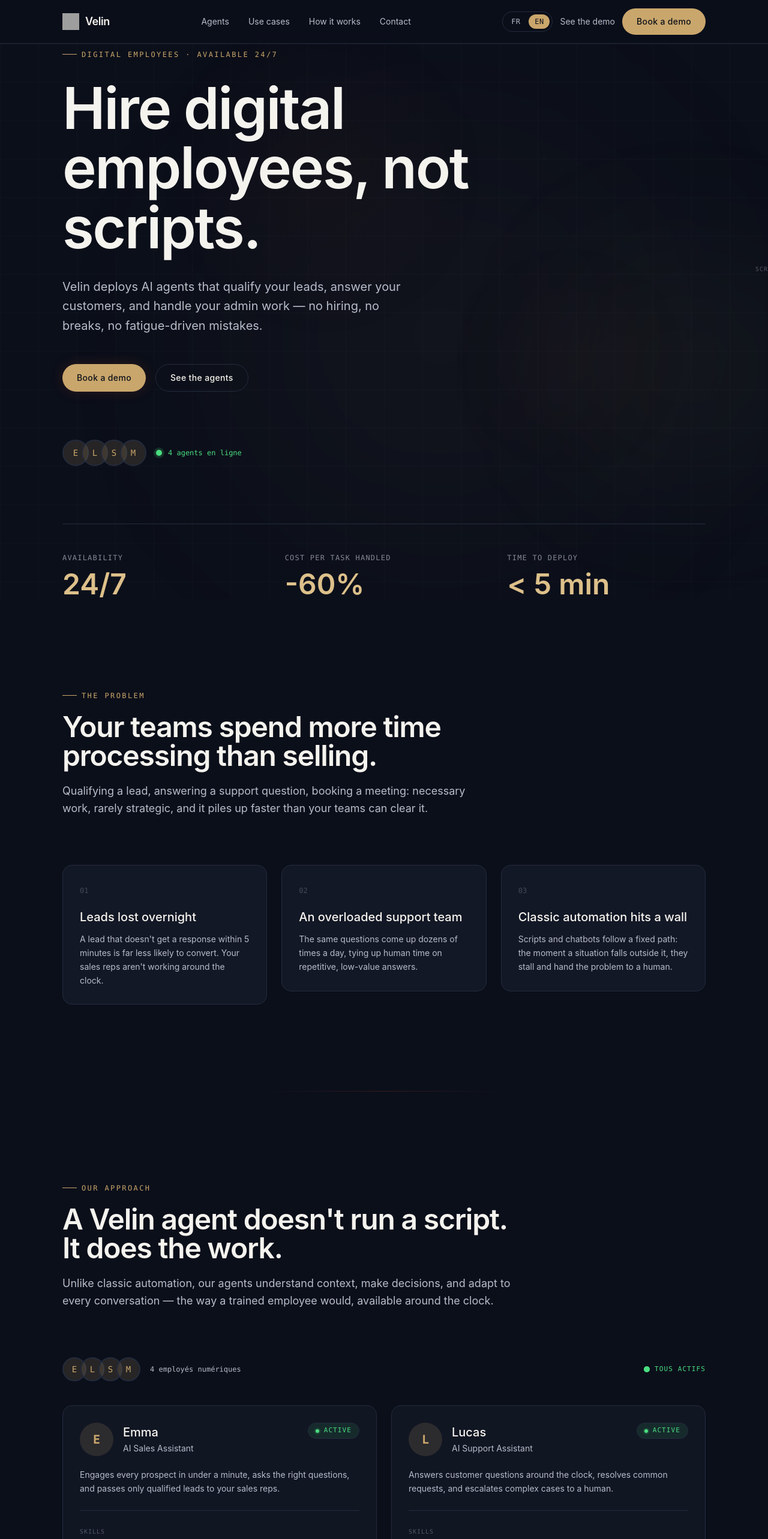
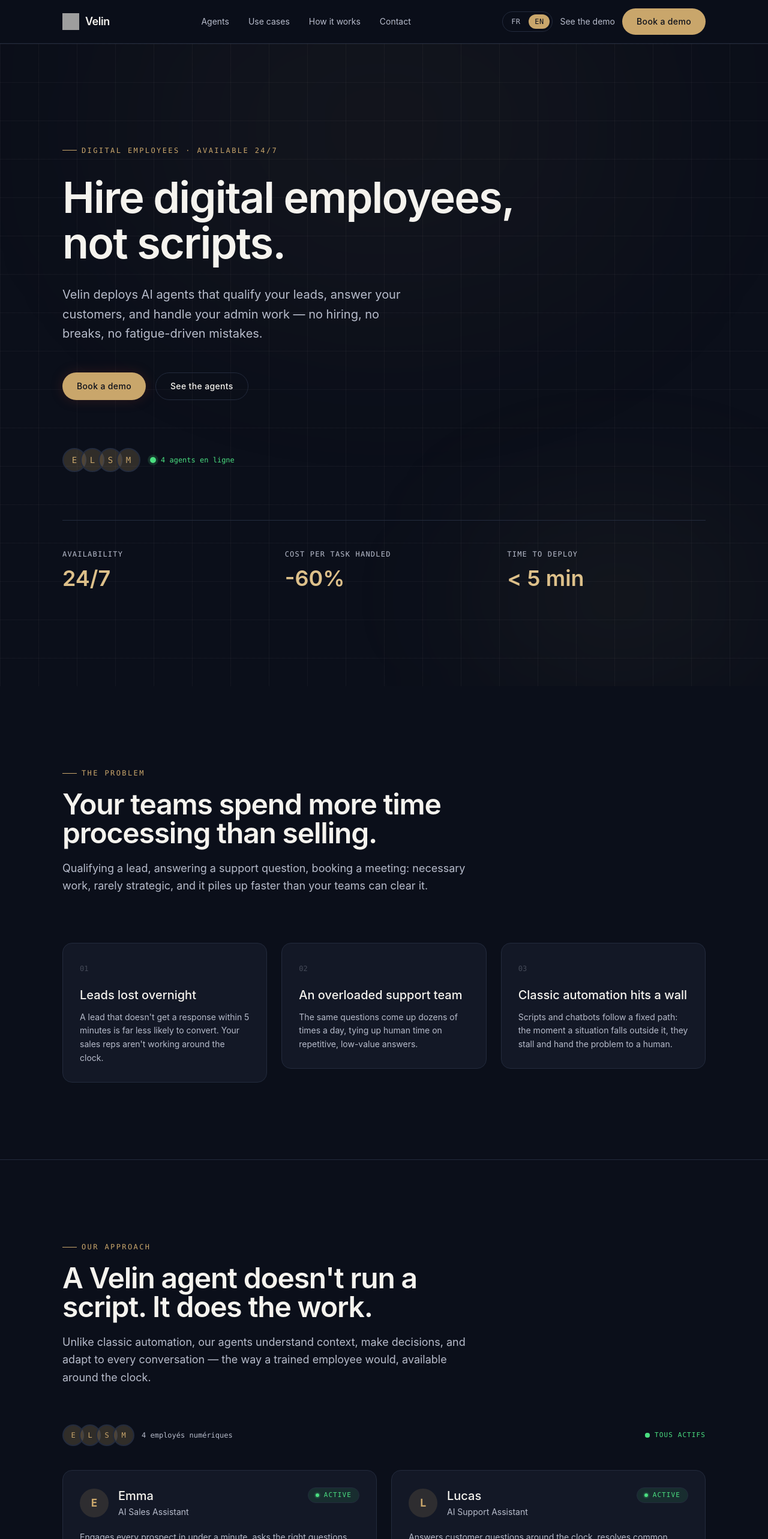
Before and after one commit to bloxiii/Roster, a Next.js app: page /en in a window 1280 px wide. Shown: the top 2566 px of the page at 60% size. Built offline with nearby package versions, Linux system fonts and the light colour scheme; grey boxes are pictures that could not be loaded.

Commit message:
Revert "design: immersive spatial — particules, parallax, plein écran, glow"
This reverts commit a75dbf9169d85366c76f1257b93a29db5d7851c2.

```diff
--- a/app/[locale]/layout.tsx
+++ b/app/[locale]/layout.tsx
@@ -36,8 +36,6 @@
   };
 }
 
-import { ParticleField } from "@/components/ui/ParticleField";
-
 export default async function LocaleLayout({
   children,
   params,
@@ -51,12 +49,12 @@
     notFound();
   }
 
+  // Permet le rendu statique (SSG) des pages traduites.
   setRequestLocale(locale);
 
   return (
     <html lang={locale} className="h-full">
       <body className="min-h-full flex flex-col bg-ink text-paper antialiased">
-        <ParticleField />
         <NextIntlClientProvider>{children}</NextIntlClientProvider>
       </body>
     </html>
--- a/components/sections/Benefits.tsx
+++ b/components/sections/Benefits.tsx
@@ -10,7 +10,7 @@
   const items = t.raw("items") as Benefit[];
 
   return (
-    <section className="section-glow-border relative bg-ink-soft py-36">
+    <section className="border-t border-border/60 bg-ink-soft py-32">
       <Container>
         <Reveal animation="fade-scale" duration={1000}>
           <div className="max-w-2xl">
--- a/components/sections/Hero.tsx
+++ b/components/sections/Hero.tsx
@@ -5,7 +5,6 @@
 import { Button } from "@/components/ui/Button";
 import { Eyebrow } from "@/components/ui/Eyebrow";
 import { Reveal, AnimatedCounter } from "@/components/ui/Reveal";
-import { Parallax } from "@/components/ui/Parallax";
 import type { Stat } from "@/types";
 
 export function Hero() {
@@ -13,53 +12,44 @@
   const stats = t.raw("stats") as Stat[];
 
   return (
-    <section className="relative min-h-[100svh] flex items-center overflow-hidden">
-      {/* Grille de fond */}
-      <div aria-hidden className="absolute inset-0 bg-grid opacity-60" />
+    <section className="relative overflow-hidden bg-grid">
+      <div aria-hidden className="pointer-events-none absolute -top-40 left-1/2 h-[600px] w-[900px] -translate-x-1/2 rounded-full bg-brass/8 blur-[160px] animate-pulse-slow" />
+      <div aria-hidden className="pointer-events-none absolute bottom-0 right-0 h-[300px] w-[500px] rounded-full bg-brass/5 blur-[120px]" />
 
-      {/* Glow principal — parallax lent */}
-      <Parallax speed={-0.15} className="absolute inset-0 pointer-events-none">
-        <div className="absolute top-[-20%] left-[30%] h-[700px] w-[700px] rounded-full bg-brass/8 blur-[180px] animate-pulse-slow" />
-      </Parallax>
-      <Parallax speed={0.1} className="absolute inset-0 pointer-events-none">
-        <div className="absolute bottom-[-10%] right-[-5%] h-[400px] w-[400px] rounded-full bg-brass/5 blur-[120px]" />
-      </Parallax>
-
-      <Container className="relative z-10 flex flex-col items-start py-32 md:py-0">
-        <Reveal animation="fade-blur" delay={200} duration={1000}>
+      <Container className="relative flex flex-col items-start py-28 md:py-40">
+        <Reveal animation="fade-blur" delay={0} duration={800}>
           <Eyebrow>{t("eyebrow")}</Eyebrow>
         </Reveal>
 
-        <Reveal animation="fade-scale" delay={400} duration={1200}>
-          <h1 className="mt-8 max-w-4xl font-display text-5xl font-semibold leading-[1.04] tracking-tight text-paper sm:text-6xl md:text-7xl lg:text-8xl">
+        <Reveal animation="fade-scale" delay={150} duration={1100}>
+          <h1 className="mt-8 max-w-3xl font-display text-4xl font-semibold leading-[1.06] tracking-tight text-paper sm:text-5xl md:text-6xl lg:text-7xl">
             {t("title")}
           </h1>
         </Reveal>
 
-        <Reveal animation="fade-blur" delay={700} duration={1000}>
+        <Reveal animation="fade-blur" delay={350} duration={900}>
           <p className="mt-8 max-w-xl text-lg leading-relaxed text-paper-dim md:text-xl">
             {t("subtitle")}
           </p>
         </Reveal>
 
-        <Reveal animation="fade-up" delay={900} duration={900}>
+        <Reveal animation="fade-up" delay={500} duration={800}>
           <div className="mt-12 flex flex-col gap-4 sm:flex-row">
             <Button href="#contact" className="btn-glow">{t("ctaPrimary")}</Button>
             <Button href="#agents" variant="secondary">{t("ctaSecondary")}</Button>
           </div>
         </Reveal>
 
-        {/* Équipe mini — effet "dashboard vivant" */}
-        <Reveal animation="fade-blur" delay={1200} duration={1100}>
+        <Reveal animation="fade-blur" delay={700} duration={1000}>
           <div className="mt-20 flex items-center gap-4">
-            <div className="flex -space-x-3">
+            <div className="flex -space-x-2.5">
               {["E", "L", "S", "M"].map((letter) => (
-                <div key={letter} className="flex h-11 w-11 items-center justify-center rounded-full border-2 border-ink bg-brass/15 font-mono text-sm font-medium text-brass transition-all duration-500 hover:scale-125 hover:bg-brass/30 hover:z-10 hover:border-brass/50">
+                <div key={letter} className="flex h-10 w-10 items-center justify-center rounded-full border-2 border-ink bg-brass/20 font-mono text-sm font-medium text-brass transition-all duration-300 hover:scale-110 hover:bg-brass/30 hover:z-10">
                   {letter}
                 </div>
               ))}
             </div>
-            <div className="flex items-center gap-2.5">
+            <div className="flex items-center gap-2">
               <span className="relative flex h-2.5 w-2.5">
                 <span className="absolute inline-flex h-full w-full animate-ping rounded-full bg-status opacity-75" />
                 <span className="relative inline-flex h-2.5 w-2.5 rounded-full bg-status" />
@@ -69,28 +59,19 @@
           </div>
         </Reveal>
 
-        {/* Stats avec compteurs animés */}
-        <div className="mt-24 grid w-full grid-cols-1 gap-10 border-t border-border/40 pt-12 sm:grid-cols-3">
+        <div className="mt-20 grid w-full grid-cols-1 gap-10 border-t border-border/60 pt-12 sm:grid-cols-3">
           {stats.map((stat, i) => (
-            <Reveal key={stat.label} animation="fade-up" delay={1400 + i * 200} duration={900}>
+            <Reveal key={stat.label} animation="fade-up" delay={800 + i * 150} duration={900}>
               <div>
-                <dt className="font-mono text-xs uppercase tracking-widest text-paper-dim/70">{stat.label}</dt>
-                <dd className="mt-3 font-display text-4xl font-semibold text-brass-bright md:text-5xl">
-                  <AnimatedCounter value={stat.value} duration={2000} />
+                <dt className="font-mono text-xs uppercase tracking-widest text-paper-dim">{stat.label}</dt>
+                <dd className="mt-3 font-display text-4xl font-semibold text-brass-bright">
+                  <AnimatedCounter value={stat.value} duration={1800} />
                 </dd>
               </div>
             </Reveal>
           ))}
         </div>
       </Container>
-
-      {/* Indicateur de scroll */}
-      <Reveal animation="fade-up" delay={2000} duration={800}>
-        <div className="absolute bottom-8 left-1/2 -translate-x-1/2 flex flex-col items-center gap-2">
-          <span className="text-[10px] uppercase tracking-widest text-paper-dim/40 font-mono">Scroll</span>
-          <div className="h-10 w-px bg-gradient-to-b from-paper-dim/30 to-transparent animate-pulse-slow" />
-        </div>
-      </Reveal>
     </section>
   );
 }
--- a/components/sections/HowItWorks.tsx
+++ b/components/sections/HowItWorks.tsx
@@ -10,7 +10,7 @@
   const steps = t.raw("steps") as Step[];
 
   return (
-    <section id="how-it-works" className="section-glow-border relative py-36">
+    <section id="how-it-works" className="border-t border-border/60 py-32">
       <Container>
         <Reveal animation="fade-scale" duration={1000}>
           <div className="max-w-2xl">
--- a/components/sections/Problem.tsx
+++ b/components/sections/Problem.tsx
@@ -10,7 +10,7 @@
   const points = t.raw("points") as Point[];
 
   return (
-    <section className="py-36">
+    <section className="py-32">
       <Container>
         <Reveal animation="fade-scale" duration={1000}>
           <div className="max-w-2xl">
--- a/components/sections/Solutions.tsx
+++ b/components/sections/Solutions.tsx
@@ -11,10 +11,10 @@
   const agents = root.raw("Agents") as Agent[];
 
   return (
-    <section id="agents" className="section-glow-border relative py-36">
+    <section id="agents" className="border-t border-border/60 py-32">
       <Container>
-        <Reveal animation="fade-scale" duration={1100}>
-          <div className="max-w-3xl">
+        <Reveal animation="fade-scale" duration={1000}>
+          <div className="max-w-2xl">
             <Eyebrow>{t("eyebrow")}</Eyebrow>
             <h2 className="mt-5 font-display text-3xl font-semibold tracking-tight text-paper sm:text-4xl md:text-5xl">
               {t("title")}
@@ -25,22 +25,24 @@
           </div>
         </Reveal>
 
-        <Reveal animation="fade-blur" delay={400} duration={900}>
-          <div className="mt-20 mb-10 flex items-center justify-between">
-            <div className="flex items-center gap-4">
-              <div className="flex -space-x-2.5">
+        <Reveal animation="fade-blur" delay={300} duration={900}>
+          <div className="mt-16 mb-10 flex items-center justify-between">
+            <div className="flex items-center gap-3">
+              <div className="flex -space-x-2">
                 {agents.map((agent) => (
-                  <div key={agent.id} className="flex h-10 w-10 items-center justify-center rounded-full border-2 border-ink bg-brass/15 font-mono text-sm font-medium text-brass transition-all duration-300 hover:scale-110 hover:z-10">
+                  <div key={agent.id} className="flex h-9 w-9 items-center justify-center rounded-full border-2 border-ink bg-brass/20 font-mono text-xs font-medium text-brass">
                     {agent.avatar}
                   </div>
                 ))}
               </div>
-              <span className="font-mono text-xs text-paper-dim">{agents.length} employés numériques</span>
+              <span className="font-mono text-xs text-paper-dim">
+                {agents.length} employés numériques
+              </span>
             </div>
             <div className="hidden items-center gap-2 sm:flex">
-              <span className="relative flex h-2.5 w-2.5">
+              <span className="relative flex h-2 w-2">
                 <span className="absolute inline-flex h-full w-full animate-ping rounded-full bg-status opacity-75 motion-reduce:animate-none" />
-                <span className="relative inline-flex h-2.5 w-2.5 rounded-full bg-status" />
+                <span className="relative inline-flex h-2 w-2 rounded-full bg-status" />
               </span>
               <span className="font-mono text-[11px] uppercase tracking-widest text-status">Tous actifs</span>
             </div>
@@ -49,14 +51,11 @@
 
         <div className="grid gap-6 sm:grid-cols-2">
           {agents.map((agent, index) => (
-            <Reveal key={agent.id} animation="zoom-in" delay={500 + index * 180} duration={1100}>
-              <article className="group relative overflow-hidden rounded-2xl border border-border bg-surface/80 backdrop-blur-sm p-7 transition-all duration-500 hover:border-brass/40 hover:bg-surface-hover hover:-translate-y-3 hover:shadow-[0_20px_60px_rgba(122,46,38,0.12)]">
-                {/* Glow interne au hover */}
-                <div className="absolute inset-0 bg-gradient-to-br from-brass/[0.03] to-transparent opacity-0 transition-opacity duration-500 group-hover:opacity-100" />
-
-                <div className="relative flex items-start justify-between gap-4">
+            <Reveal key={agent.id} animation="zoom-in" delay={400 + index * 150} duration={1000}>
+              <article className="group relative overflow-hidden rounded-2xl border border-border bg-surface p-7 transition-all duration-500 hover:border-brass/40 hover:bg-surface-hover hover:-translate-y-2 hover:shadow-[0_16px_50px_rgba(122,46,38,0.1)]">
+                <div className="flex items-start justify-between gap-4">
                   <div className="flex items-center gap-4">
-                    <div className="flex h-14 w-14 items-center justify-center rounded-full bg-brass/15 font-mono text-xl font-semibold text-brass transition-all duration-500 group-hover:bg-brass/25 group-hover:scale-110 group-hover:shadow-[0_0_30px_rgba(122,46,38,0.2)]">
+                    <div className="flex h-12 w-12 items-center justify-center rounded-full bg-brass/15 font-mono text-lg font-semibold text-brass transition-all duration-500 group-hover:bg-brass/25 group-hover:scale-110">
                       {agent.avatar}
                     </div>
                     <div>
@@ -67,13 +66,15 @@
                   <StatusBadge label={t("statusValue")} />
                 </div>
 
-                <p className="relative mt-5 text-sm leading-relaxed text-paper-dim">{agent.description}</p>
+                <p className="mt-5 text-sm leading-relaxed text-paper-dim">
+                  {agent.description}
+                </p>
 
-                <div className="relative mt-6 border-t border-border/60 pt-5">
-                  <span className="font-mono text-[10px] uppercase tracking-widest text-paper-dim/40">{t("skillsLabel")}</span>
+                <div className="mt-6 border-t border-border/60 pt-5">
+                  <span className="font-mono text-[10px] uppercase tracking-widest text-paper-dim/50">{t("skillsLabel")}</span>
                   <ul className="mt-3 flex flex-wrap gap-2">
                     {agent.skills.map((skill) => (
-                      <li key={skill} className="rounded-full border border-border px-3 py-1.5 font-mono text-[11px] text-paper-dim transition-all duration-300 group-hover:border-brass/30 group-hover:text-paper-dim">
+                      <li key={skill} className="rounded-full border border-border px-3 py-1.5 font-mono text-[11px] text-paper-dim transition-all duration-300 group-hover:border-brass/30">
                         {skill}
                       </li>
                     ))}
--- a/components/sections/UseCases.tsx
+++ b/components/sections/UseCases.tsx
@@ -9,7 +9,7 @@
   const items = t.raw("items") as UseCase[];
 
   return (
-    <section id="use-cases" className="section-glow-border relative py-36">
+    <section id="use-cases" className="border-t border-border/60 py-32">
       <Container>
         <Reveal animation="fade-scale" duration={1000}>
           <div className="max-w-2xl">
--- a/components/ui/Parallax.tsx
+++ /dev/null
@@ -1,61 +0,0 @@
-"use client";
-
-import { useEffect, useRef, useState, type ReactNode } from "react";
-
-type ParallaxProps = {
-  children: ReactNode;
-  speed?: number; // -1 à 1 : négatif = plus lent, positif = plus rapide
-  className?: string;
-};
-
-/**
- * Wrapper de parallax au scroll.
- * L'élément se déplace plus lentement ou plus vite que le scroll normal,
- * créant un effet de profondeur spatial.
- */
-export function Parallax({ children, speed = 0.2, className }: ParallaxProps) {
-  const ref = useRef<HTMLDivElement>(null);
-  const [offset, setOffset] = useState(0);
-
-  useEffect(() => {
-    const motionOk = !window.matchMedia("(prefers-reduced-motion: reduce)").matches;
-    if (!motionOk) return;
-
-    let ticking = false;
-
-    const handleScroll = () => {
-      if (!ticking) {
-        requestAnimationFrame(() => {
-          const el = ref.current;
-          if (!el) return;
-          const rect = el.getBoundingClientRect();
-          const center = rect.top + rect.height / 2;
-          const viewCenter = window.innerHeight / 2;
-          const delta = (center - viewCenter) * speed;
-          setOffset(delta);
-          ticking = false;
-        });
-        ticking = true;
-      }
-    };
-
-    window.addEventListener("scroll", handleScroll, { passive: true });
-    handleScroll();
-
-    return () => window.removeEventListener("scroll", handleScroll);
-  }, [speed]);
-
-  return (
-    <div
-      ref={ref}
-      className={className}
-      style={{
-        transform: `translateY(${offset}px)`,
-        transition: "transform 0.1s linear",
-        willChange: "transform",
-      }}
-    >
-      {children}
-    </div>
-  );
-}
--- a/components/ui/ParticleField.tsx
+++ /dev/null
@@ -1,75 +0,0 @@
-"use client";
-
-/**
- * Fond de particules subtiles style spatial.
- * 100% CSS (animations @keyframes), pas de canvas ni de JS lourd.
- * Les particules flottent lentement pour créer de la profondeur.
- */
-export function ParticleField() {
-  // Générer des positions fixes (pas de Math.random en SSR)
-  const particles = [
-    { x: 12, y: 8, s: 2, d: 25, del: 0 },
-    { x: 85, y: 15, s: 1.5, d: 30, del: 2 },
-    { x: 45, y: 22, s: 1, d: 20, del: 5 },
-    { x: 70, y: 35, s: 2.5, d: 28, del: 1 },
-    { x: 25, y: 45, s: 1, d: 22, del: 7 },
-    { x: 90, y: 50, s: 1.5, d: 35, del: 3 },
-    { x: 8, y: 60, s: 2, d: 26, del: 6 },
-    { x: 55, y: 65, s: 1, d: 32, del: 4 },
-    { x: 35, y: 75, s: 2, d: 24, del: 8 },
-    { x: 78, y: 80, s: 1.5, d: 29, del: 2 },
-    { x: 18, y: 88, s: 1, d: 27, del: 9 },
-    { x: 62, y: 92, s: 2, d: 33, del: 1 },
-    { x: 42, y: 12, s: 1.5, d: 31, del: 5 },
-    { x: 95, y: 30, s: 1, d: 23, del: 7 },
-    { x: 5, y: 40, s: 2.5, d: 36, del: 3 },
-    { x: 50, y: 55, s: 1, d: 21, del: 10 },
-    { x: 72, y: 70, s: 2, d: 28, del: 4 },
-    { x: 30, y: 95, s: 1.5, d: 25, del: 6 },
-  ];
-
-  return (
-    <div
-      aria-hidden
-      className="pointer-events-none fixed inset-0 z-0 overflow-hidden motion-reduce:hidden"
-    >
-      {particles.map((p, i) => (
-        <div
-          key={i}
-          className="absolute rounded-full bg-paper/[0.04]"
-          style={{
-            left: `${p.x}%`,
-            top: `${p.y}%`,
-            width: `${p.s}px`,
-            height: `${p.s}px`,
-            animation: `particleFloat ${p.d}s ease-in-out ${p.del}s infinite`,
-          }}
-        />
-      ))}
-
-      {/* Orbes de lumière ambiante */}
-      <div
-        className="absolute rounded-full"
-        style={{
-          left: "20%",
-          top: "10%",
-          width: "500px",
-          height: "500px",
-          background: "radial-gradient(circle, rgba(122,46,38,0.06) 0%, transparent 70%)",
-          animation: "orbFloat 20s ease-in-out infinite",
-        }}
-      />
-      <div
-        className="absolute rounded-full"
-        style={{
-          right: "10%",
-          top: "50%",
-          width: "400px",
-          height: "400px",
-          background: "radial-gradient(circle, rgba(122,46,38,0.04) 0%, transparent 70%)",
-          animation: "orbFloat 25s ease-in-out 5s infinite reverse",
-        }}
-      />
-    </div>
-  );
-}
```
Also changed, not shown: app/globals.css (+0 -31 lines).
